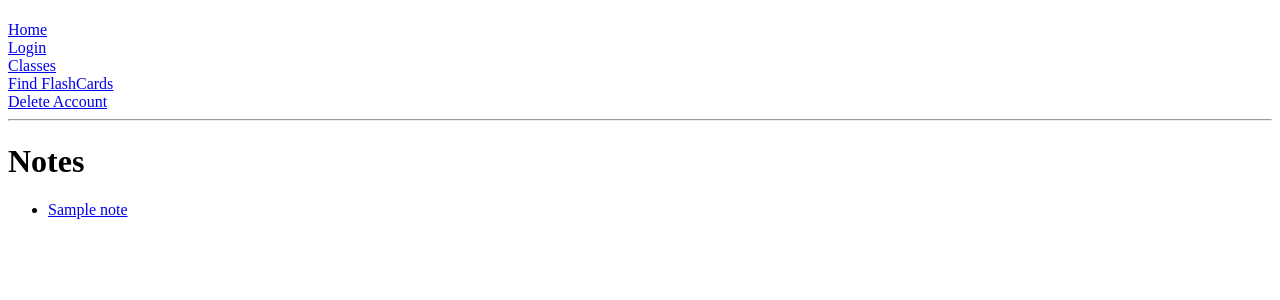
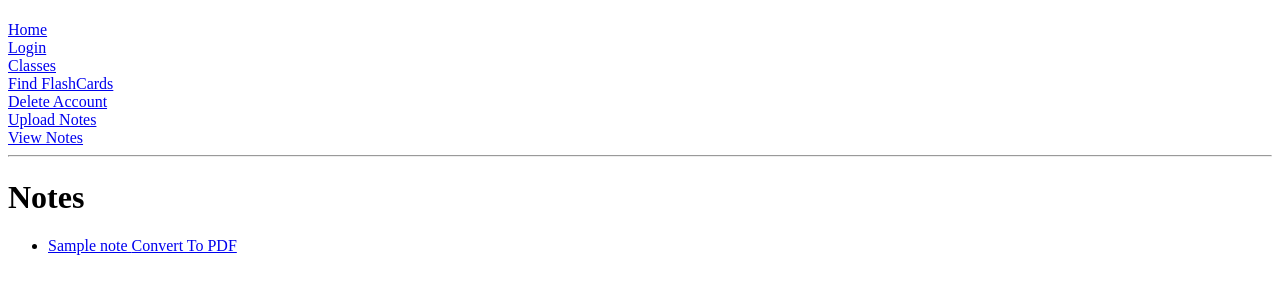
Before and after one commit to EtienneDevictor/Team-1, a Flask app: page /viewnotes/1 in a window 1280 px wide. Shown: the top 300 px of the page. Run offline with Flask 2, Linux system fonts and the light colour scheme; tables that the repository leaves empty hold one stand-in row (values such as "Sample post"); some libraries are stand-ins or nearby versions.

Commit message:
finished converting to pdf and ability to view file

```diff
--- a/app/__init__.py
+++ b/app/__init__.py
@@ -9,6 +9,10 @@ app_obj = Flask(__name__)
 UPLOAD_FOLDER = basedir + '/mdFiles'
 if not os.path.isdir(UPLOAD_FOLDER):
     os.mkdir(UPLOAD_FOLDER)
+
+PDF_FOLDER = basedir + '/pdfFiles'
+if not os.path.isdir(PDF_FOLDER):
+    os.mkdir(PDF_FOLDER)
 
 app_obj.config['UPLOAD_FOLDER'] = UPLOAD_FOLDER
 app_obj.config.from_mapping(
--- a/app/routes.py
+++ b/app/routes.py
@@ -1,4 +1,4 @@
-from flask.helpers import url_for
+from flask.helpers import send_from_directory, url_for
 from flask.templating import render_template_string
 from flask_login.utils import logout_user
 from app import db, app_obj
@@ -8,6 +8,7 @@ from app.forms import LoginForm, SignInForm, createFlashCardForm, uploadNotes, C
 from flask import render_template, escape, flash, redirect, session
 from flask_login import current_user, login_user, login_required, logout_user
 from werkzeug.utils import secure_filename
+from xhtml2pdf import pisa
 import markdown
 import os
 
@@ -119,7 +120,7 @@ def notes(class_id):
     if form.validate_on_submit():
         name = form.title.data
         file = form.notes.data
-        notes = Notes(class_id = class_id, title = name, mdFilePath = '/app/mdFiles/' + name)
+        notes = Notes(class_id = class_id, title = name)
         file.save(os.path.join(app_obj.config['UPLOAD_FOLDER'], name))
         db.session.add(notes)
         db.session.commit()
@@ -128,6 +129,7 @@ def notes(class_id):
     if form.is_submitted():
         flash('Please enter a md file')
     return render_template('uploadnotes.html', title = title, form = form)
+
 
 @app_obj.route('/viewnotes/<int:class_id>', methods = ['GET', 'POST'])
 #login_required
@@ -143,6 +145,25 @@ def opener(name):
         text = f.read()
         html = markdown.markdown(text)
     return render_template_string(html)
+    #Have this extend the base html
+
+@app_obj.route('/app/mdFiles/<name>/convert', methods = ['GET', 'POST'])
+def converter(name):
+    with open('./app/mdFiles/' + name) as f:
+        title = 'Converted'
+        file_name = f'{name}.pdf'
+        text = f.read()
+        html = markdown.markdown(text)
+        file_path = f'./app/pdfFiles/{name}.pdf'
+        output = open(file_path, "w+b")
+        pisa_status = pisa.CreatePDF(html, dest = output)
+        output.close()
+        return render_template('converted.html', title = title, file_name = file_name)
+
+@app_obj.route('/app/pdfFiles/<name>', methods = ['GET', 'POST'])
+def download(name):
+    return send_from_directory(directory=os.path.join(app_obj.root_path,'pdfFiles'), path=name)
+
 
 @app_obj.route("/logout")
 @login_required
--- a/app/templates/base.html
+++ b/app/templates/base.html
@@ -24,7 +24,9 @@
             <a href="/login"> Login </a> <br> <!--insert links here to your any routes you create-->
             <a href="/ClassList"> Classes </a> <br>
             <a href="/find"> Find FlashCards </a> <br>
-	        <a href="/deleteaccount"> Delete Account </a>
+	        <a href="/deleteaccount"> Delete Account </a><br>
+            <a href="/uploadnotes/1"> Upload Notes </a> <br>
+            <a href="/viewnotes/1"> View Notes </a> <br>
 
         </div>
 	<hr>
--- a/app/templates/viewnotes.html
+++ b/app/templates/viewnotes.html
@@ -3,7 +3,7 @@
 <h1> {{ title }} </h1>
 <ul>
 {% for titles in names %}
-    <li> <a href ='/app/mdFiles/{{titles}}'> {{ titles }} </a></li>
+    <li> <a href ='/app/mdFiles/{{titles}}'> {{ titles }} </a> <a href ='/app/mdFiles/{{titles}}/convert'>  Convert To PDF</li>
 </ul>
 {% endfor %}
 {% endblock %}
```
Also changed, not shown: app/templates/converted.html (added, +7 -0 lines).
